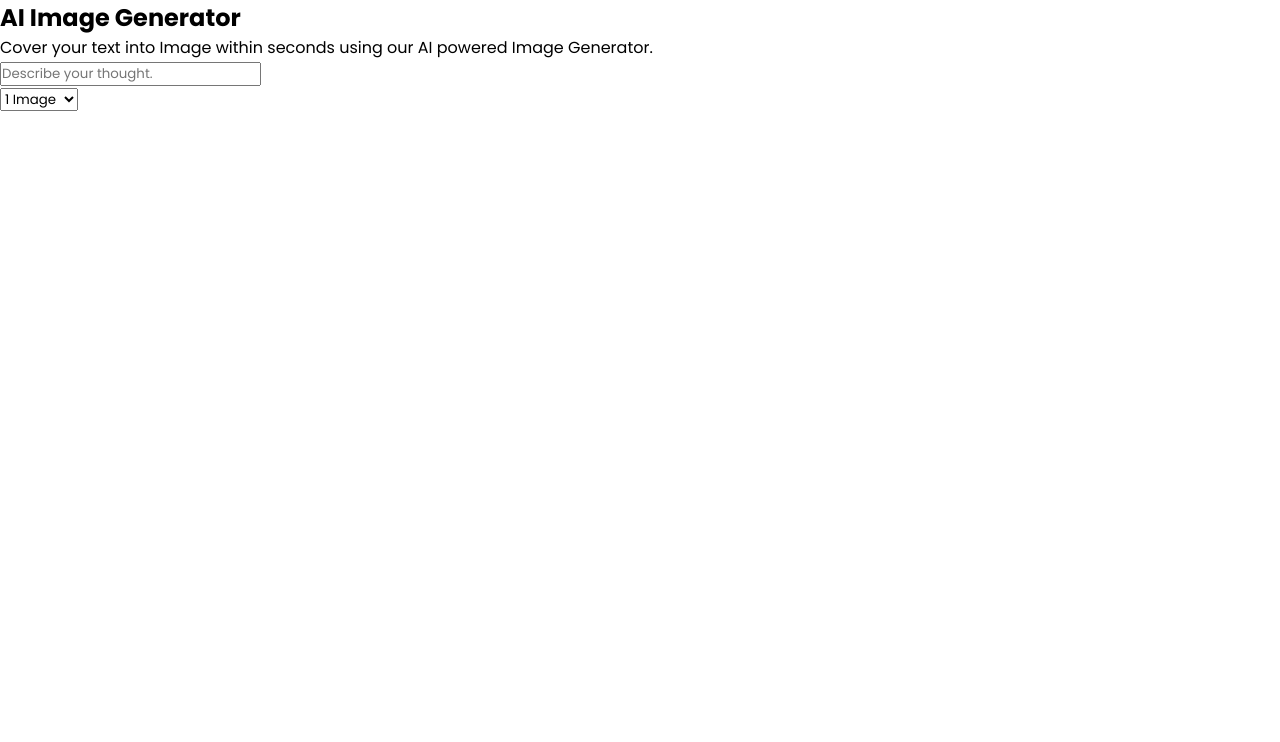
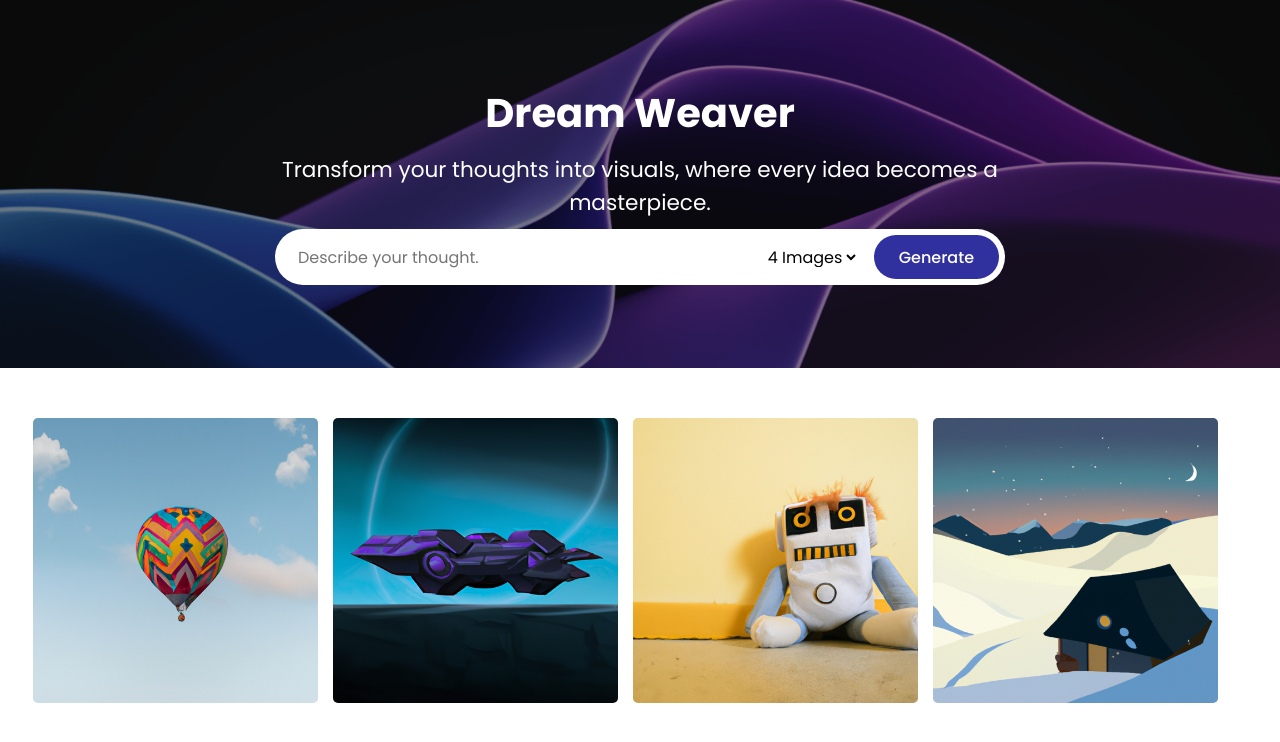
Before and after one commit to Tanbir03/dreamweaver_ai, a plain HTML site: page index.html in a window 1280 px wide. Drawn offline with Linux system fonts and the light colour scheme.

Commit message:
Update Index.html

```diff
--- a/index.html
+++ b/index.html
@@ -9,27 +9,55 @@
   <body>
     <section class="image-generator">
       <div class="content">
-        <h1>AI Image Generator</h1>
+        <h1>Dream Weaver</h1>
         <p>
-          Cover your text into Image within seconds using our AI powered Image
-          Generator.
+          Transform your thoughts into visuals, where every idea becomes a
+          masterpiece.
         </p>
-        <form action="#" class="generate form">
+        <form action="#" class="generate-form">
           <input
             type="text"
-            class="prompt input"
+            class="prompt-input"
             placeholder="Describe your thought."
+            required
           />
           <div class="controls">
-            <select name="img-quantity">
+            <select class="img-quantity">
               <option value="1">1 Image</option>
-              <option value="2">2 Image</option>
-              <option value="3">3 Image</option>
-              <option value="4">4 Image</option>
+              <option value="2">2 Images</option>
+              <option value="3">3 Images</option>
+              <option value="4" selected>4 Images</option>
             </select>
+            <button type="submit" class="generate-btn">Generate</button>
           </div>
         </form>
       </div>
     </section>
+    <section class="image-gallery">
+      <div class="img-card">
+        <img src="./images/img-1.jpg" alt="generated image" />
+        <a href="#" class="download-btn">
+          <img src="./images/download.svg" alt="download icon" />
+        </a>
+      </div>
+      <div class="img-card">
+        <img src="./images/img-2.jpg" alt="generated image" />
+        <a href="#" class="download-btn">
+          <img src="./images/download.svg" alt="download icon" />
+        </a>
+      </div>
+      <div class="img-card">
+        <img src="./images/img-3.jpg" alt="generated image" />
+        <a href="#" class="download-btn">
+          <img src="./images/download.svg" alt="download icon" />
+        </a>
+      </div>
+      <div class="img-card">
+        <img src="./images/img-4.jpg" alt="generated image" />
+        <a href="#" class="download-btn">
+          <img src="./images/download.svg" alt="download icon" />
+        </a>
+      </div>
+    </section>
   </body>
 </html>
--- a/style.css
+++ b/style.css
@@ -6,3 +6,146 @@
   box-sizing: border-box;
   font-family: "Poppins", sans-serif;
 }
+
+.image-generator {
+  height: 46vh;
+  display: flex;
+  position: relative;
+  align-items: center;
+  justify-content: center;
+  background: url("./images/bg.png");
+  background-size: cover;
+  background-position: center;
+}
+
+.image-generator::before {
+  content: "";
+  position: absolute;
+  left: 0;
+  top: 0;
+  width: 100%;
+  height: 100%;
+  opacity: 0.5;
+  background: #121212;
+}
+
+.image-generator .content {
+  color: #fff;
+  padding: 0 15px;
+  max-width: 760px;
+  text-align: center;
+  position: relative;
+}
+
+.image-generator h1 {
+  font-size: 2.5rem;
+  font-weight: 700;
+}
+
+.image-generator p {
+  font-size: 1.35rem;
+  margin-top: 10px;
+  margin-bottom: 10px;
+}
+
+.image-generator .generate-form {
+  height: 56px;
+  width: 100%;
+  display: flex;
+  padding: 6px;
+  align-items: center;
+  justify-content: space-between;
+  background: #fff;
+  border-radius: 30px;
+}
+
+.generate-form .prompt-input {
+  width: 100%;
+  height: 100%;
+  font-size: 1rem;
+  outline: none;
+  border: none;
+  background: none;
+  padding: 0 17px;
+}
+
+.generate-form .controls {
+  display: flex;
+  height: 100%;
+  gap: 15px;
+}
+
+.generate-form .img-quantity {
+  outline: none;
+  border: none;
+  background: none;
+  font-size: 1rem;
+}
+
+.generate-form .generate-btn {
+  font: 1rem;
+  outline: none;
+  border: none;
+  color: #fff;
+  font-size: 1rem;
+  font-weight: 500;
+  padding: 0 25px;
+  cursor: pointer;
+  border-radius: 30px;
+  background: #30309e;
+}
+
+.image-gallery {
+  display: flex;
+  gap: 15px;
+  flex-wrap: wrap;
+  padding: 0 15px;
+  max-width: 1250px;
+  margin: 50px 0;
+  justify-content: center;
+}
+
+.image-gallery .img-card {
+  width: 285px;
+  display: flex;
+  align-items: center;
+  justify-content: center;
+  aspect-ratio: 1/1;
+  border-radius: 5px;
+  overflow: hidden;
+  position: relative;
+  background: #f2f2f2;
+}
+
+.image-gallery .img-card img {
+  width: 100%;
+  height: 100%;
+  object-fit: cover;
+}
+
+.image-gallery .img-card.loading img {
+  width: 80px;
+  height: 80px;
+}
+
+.image-gallery .img-card .download-btn {
+  position: absolute;
+  bottom: 15px;
+  right: 15px;
+  background: #fff;
+  height: 36px;
+  width: 36px;
+  border-radius: 50%;
+  display: none;
+  align-items: center;
+  justify-content: center;
+}
+
+.image-gallery .img-card:not(.loading):hover .download-btn {
+  display: flex;
+}
+
+.image-gallery .img-card .download-btn img {
+  width: 14px;
+  height: 14px;
+}
```
Also changed, not shown: images/bg.png (added), images/download.svg (added), images/img-1.jpg (added), images/img-2.jpg (added), images/img-3.jpg (added), images/img-4.jpg (added), images/loader.svg (added).
